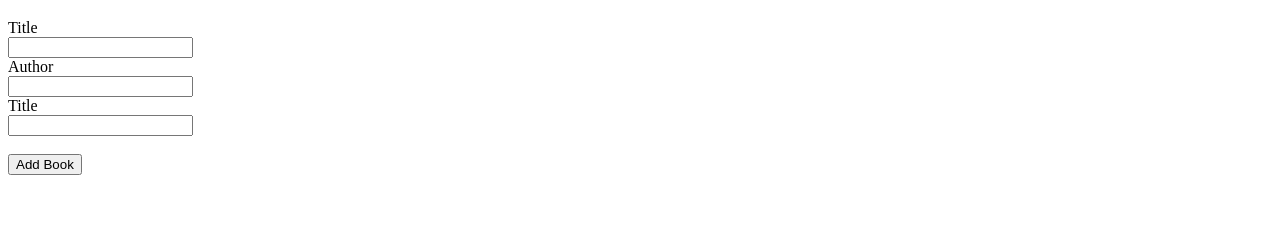
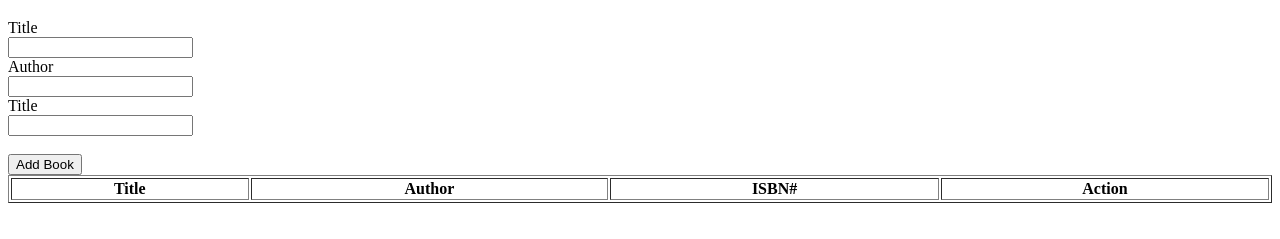
Before and after one commit to acciojob/book-list-Rudranil8, a website: page main.html in a window 1280 px wide. Shown: the part 61-300 px from the top of the page. Drawn offline with Linux system fonts and the light colour scheme.

Commit message:
created a submission

```diff
--- a/main.html
+++ b/main.html
@@ -23,7 +23,17 @@
 		<input type="button" id="submit" value="Add Book">
 	</div>
 	</form>
-	<table class="table-striped">
+	<table class="table table-striped" width="100%" border="1">
+		<thead>
+			<tr>
+				<th>Title</th>
+				<th>Author</th>
+				<th>ISBN#</th>
+				<th>Action</th>
+			</tr>
+		</thead>
+		<tbody id="book-list">
+		</tbody>
 	</table>
 </body>
 
```
